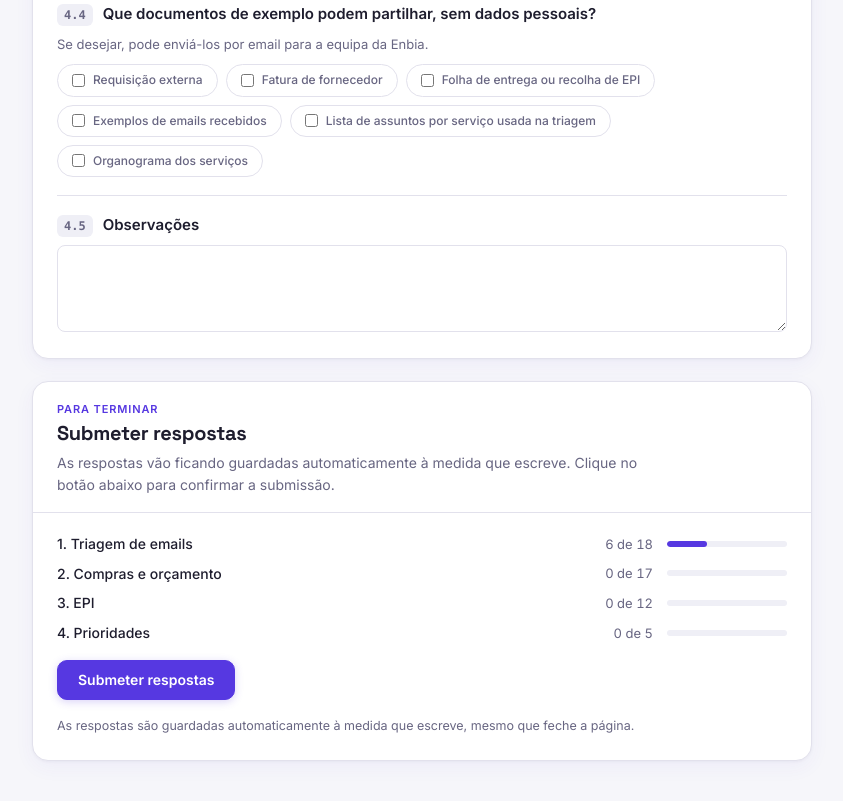
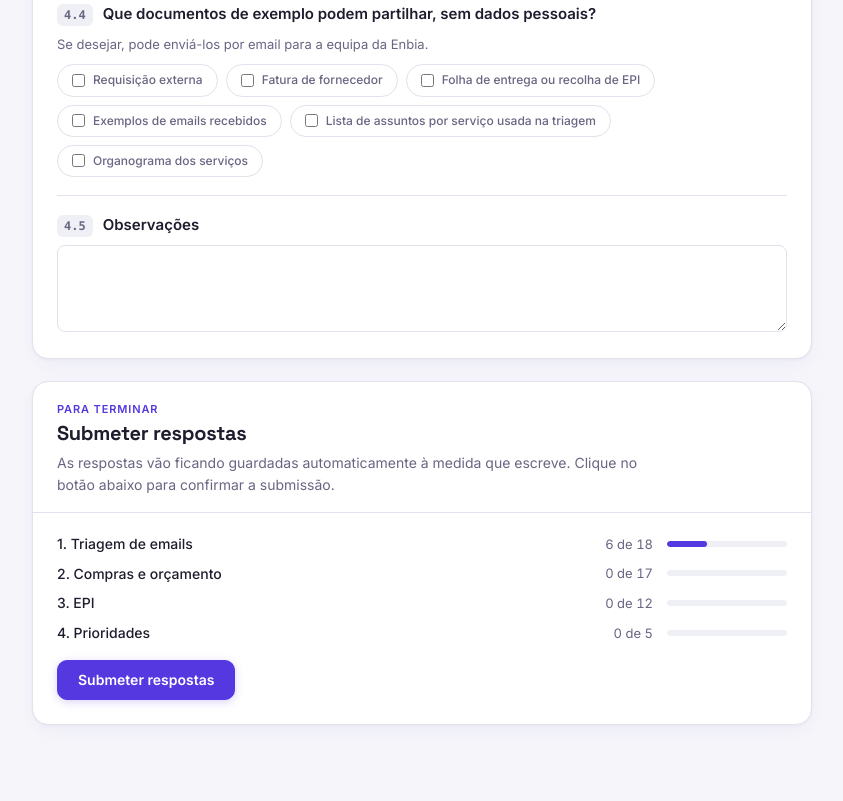
Before and after one commit to Occulia/enbia-questionario-horta, a plain HTML site: page frontend/index.html in a window 1280 px wide. Shown: the part 9478-10279 px from the top of the page, without its empty margins (341-1184 px from the left). Drawn offline with Linux system fonts and the light colour scheme; no server answers.

Commit message:
Remover linha de estado de ultima submissao no fundo

```diff
--- a/frontend/index.html
+++ b/frontend/index.html
@@ -200,7 +200,6 @@ footer a:hover{color:var(--ink);text-decoration:underline}
           <button class="btn primary" type="button" id="bSubmit">Submeter respostas</button>
         </div>
         <p class="msg ok" id="ok" role="status" hidden></p>
-        <p class="status" id="status"></p>
       </div>
     </section>
   </main>
@@ -601,12 +600,7 @@ async function submitToEnbia(){
   }
 }
 
-function renderStatus(){
-  const s = document.getElementById('status');
-  if (submittedAt) s.textContent = 'Última submissão enviada à Enbia em ' + when(submittedAt) + (lastSaved > submittedAt ? ' · Alterações guardadas automaticamente às ' + hhmm(lastSaved) + '.' : '.');
-  else if (lastSaved) s.textContent = 'Respostas guardadas automaticamente às ' + hhmm(lastSaved) + ' (pode fechar a página a qualquer momento sem perder o progresso).';
-  else s.textContent = 'As respostas são guardadas automaticamente à medida que escreve, mesmo que feche a página.';
-}
+function renderStatus(){}
 
 let toastT = null;
 function toast(m){ const t = document.getElementById('toast'); t.textContent = m; t.classList.add('on'); clearTimeout(toastT); toastT = setTimeout(() => t.classList.remove('on'), 3600); }
```
